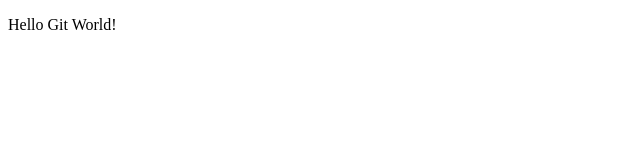
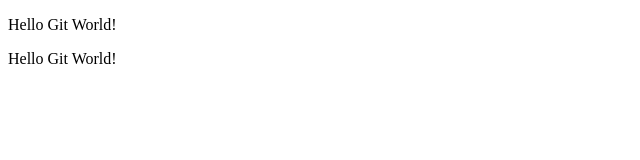
Before and after one commit to Ragamn/ensyu_1, a plain HTML site: page index.html in a window 1280 px wide. Shown: the whole page, without its empty margins (0-640 px from the left). Drawn offline with Linux system fonts and the light colour scheme.

Commit message:
index.htmlに追記しました。

```diff
--- a/index.html
+++ b/index.html
@@ -7,5 +7,6 @@
 </head>
 <body>
   <p>Hello Git World!</p>
+  <p>Hello Git World!</p>
 </body>
 </html>
```
